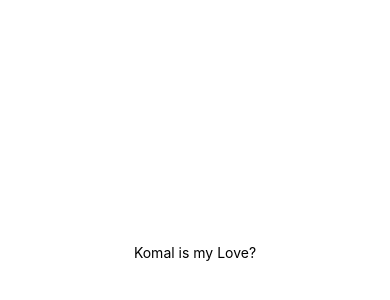
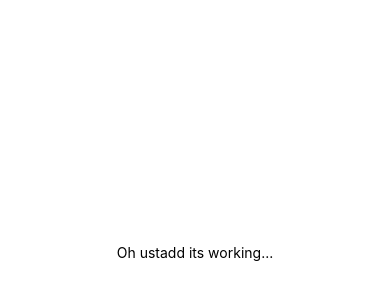
Before and after one commit to Mujtaba4li/Deliveroo2.0-React-Native, a React Native app: screen / in a window 390 px wide. Shown: the part 170-470 px from the top of the page. Built offline with nearby package versions, Linux system fonts and the light colour scheme.

Commit message:
Working on TailwindCSS

```diff
--- a/App.js
+++ b/App.js
@@ -4,9 +4,15 @@ import { StyleSheet, Text, View } from 'react-native';
 export default function App() {
   return (
     <View style={styles.container}>
-      <Text>Komal is my Love?</Text>
+      <Text>
+        Oh ustadd its working...
+      </Text>
+
+
       <StatusBar style="auto" />
     </View>
+
+
   );
 }
 
--- a/babel.config.js
+++ b/babel.config.js
@@ -1,6 +1,12 @@
-module.exports = function(api) {
-  api.cache(true);
-  return {
-    presets: ['babel-preset-expo'],
-  };
+// module.exports = function(api) {
+//   api.cache(true);
+//   return {
+//     // presets: ['babel-preset-expo'],
+//     presets: ['module:metro-react-native-babel-preset'],
+//     plugins: ["nativewind/babel"],
+//   };
+// };
+module.exports = {
+  presets: ['module:metro-react-native-babel-preset'],
+  plugins: ["nativewind/babel"],
 };
--- a/package.json
+++ b/package.json
@@ -11,10 +11,11 @@
   "dependencies": {
     "expo": "~46.0.9",
     "expo-status-bar": "~1.4.0",
-    "react": "18.0.0",
+    "nativewind": "^2.0.10",
     "react-dom": "18.0.0",
     "react-native": "0.69.5",
-    "react-native-web": "~0.18.7"
+    "react-native-web": "~0.18.7",
+    "tailwindcss": "^3.1.8"
   },
   "devDependencies": {
     "@babel/core": "^7.12.9"
--- /dev/null
+++ b/tailwind.config.js
@@ -0,0 +1,8 @@
+module.exports = {
+    // - content: [],
+    content: ["./App.{js,jsx,ts,tsx}", "./<custom-folder>/**/*.{js,jsx,ts,tsx}"],
+    //   theme: {
+    //     extend: {},
+    //   },
+    //   plugins: [],
+    }
```
Also changed, not shown: 1 other file (tests, documents, lock files or other folders).
